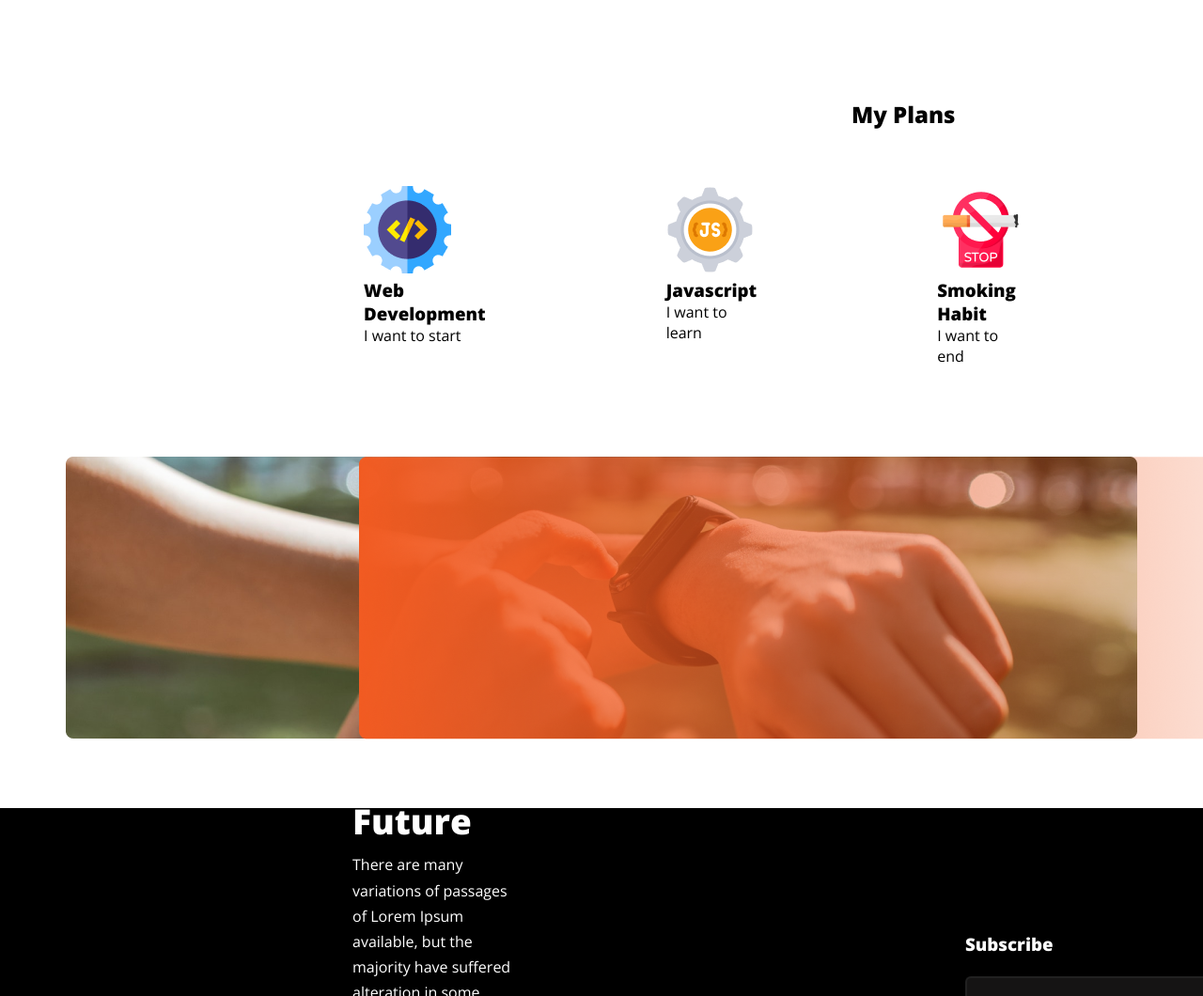
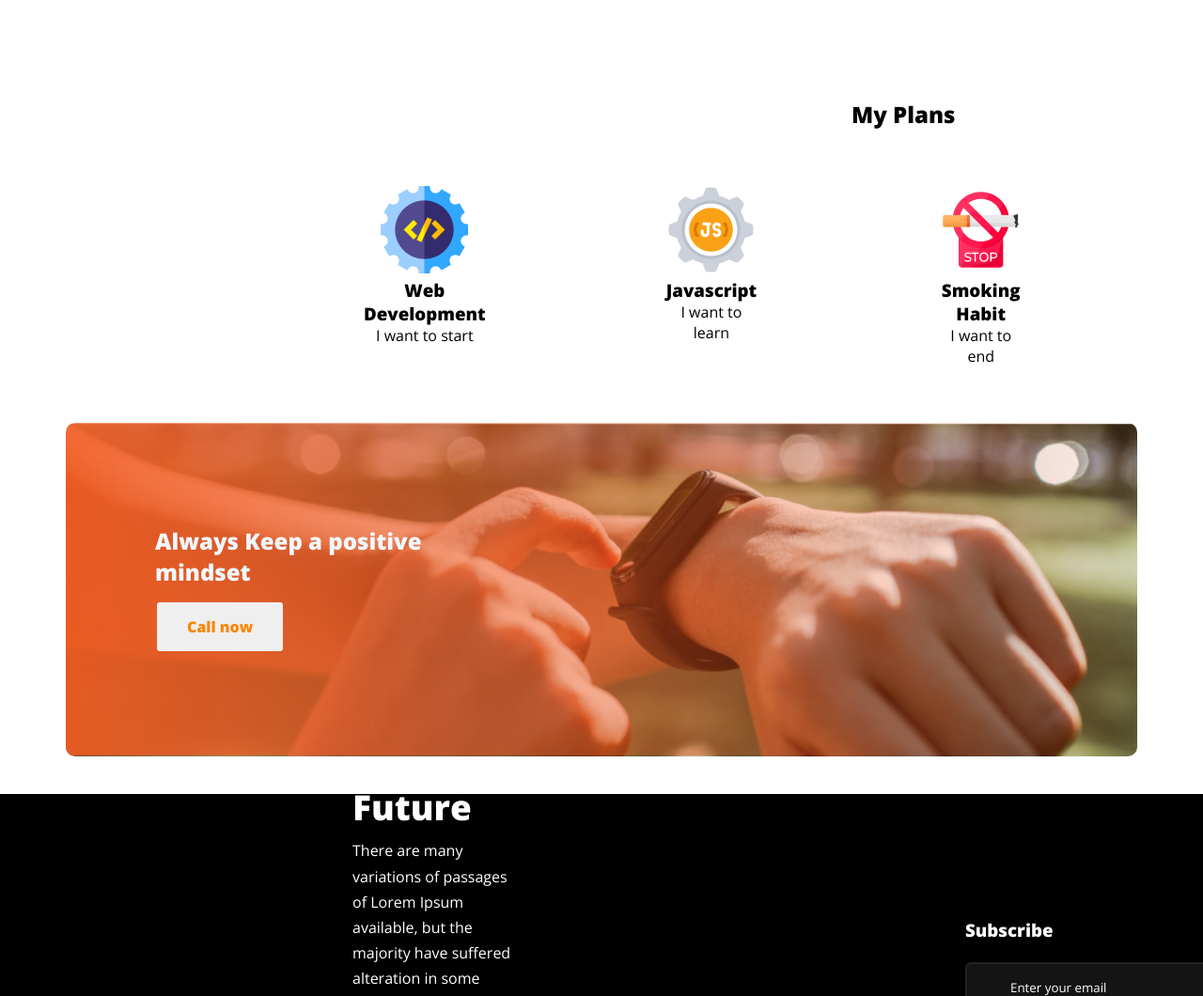
Before and after one commit to maraz14/milestone-1, a plain HTML site: page index.html in a window 1280 px wide. Shown: the part 1840-2900 px from the top of the page at 94% size. Drawn offline with nearby package versions, Linux system fonts and the light colour scheme.

```diff
--- a/index.html
+++ b/index.html
@@ -95,9 +95,22 @@
                 </div>
               </section>
 
-              <div class="gradiant">
-                <img src="./images/gradient3.png" alt="">
-              </div>
+              <section class="main-gradient">
+                <div class="container">
+                    <div class="row">
+                        <div class="main-bg">
+                            <div class="innter-bg">
+                                <div class="inner-content">
+                                    <h2>Always Keep a positive<br>mindset </h2>
+                                    <button type="button" id="button-2">Call     now</button>
+                                </div>
+                            </div>
+                        </div>
+                    </div>
+                </div>
+            </section>
+
+
 
               <section class="last">
                 <div class="last-text">
--- a/styles/portfolio.css
+++ b/styles/portfolio.css
@@ -59,11 +59,100 @@ padding-bottom: 24px;
     list-style-type:circle;
 }
 
-.gradiant img{
-    margin-left: 382px;
-    margin-top: 7px;
-    margin-top: 76px;
+
+
+
+
+#watch-img{
+    padding-left: 391px;
 }
+.main-gradient{
+    margin: 40px auto;
+  }
+
+.main-gradient .container {
+    max-width: 1140px;
+    margin: auto;
+  }
+  .main-gradient .container .main-bg {
+    background-image: url(../images/watch.png);
+    background-repeat: no-repeat;
+    background-position: center;
+    background-size: cover;
+    border-radius: 10px;
+    min-height: 355px;
+  }
+.main-gradient .container .main-bg .innter-bg{
+    background-image: url(../images/gradient3.png);
+    background-repeat: no-repeat;
+    background-position: center;
+    background-size: cover;
+    min-height: inherit;
+    border-radius: 10px;
+    display: flex;
+    align-items: center;
+  }
+.main-gradient .container .inner-content{
+    margin-left: 60px;
+    padding: 10px 35px;
+
+}
+
+
+
+.inner-content{
+    font-weight: bolder;
+
+    color: aliceblue;
+    padding-bottom: 30px;
+
+
+
+
+
+
+}
+#button-2{
+    border: none;
+    color: rgb(248, 135, 7);
+    font-weight: bold;
+    padding: 15px 32px;
+    text-align: center;
+    text-decoration: none;
+    font-size: 16px;
+    margin: 4px 2px;
+    margin-top: 16px;
+    border-radius: 3px;
+}
+
+
+
+
+
+
+
+
+
+
+
+
+
+
+
+
+
+
+
+
+
+
+
+
+
+
+
+
+
 .third-title{
     margin-left: 906px;
 }
@@ -73,6 +162,7 @@ padding-bottom: 24px;
     margin-left: 387px;
     padding-bottom: 20px;
     display: flex;
+    text-align: center;
 }
 
 .icon1{
```
